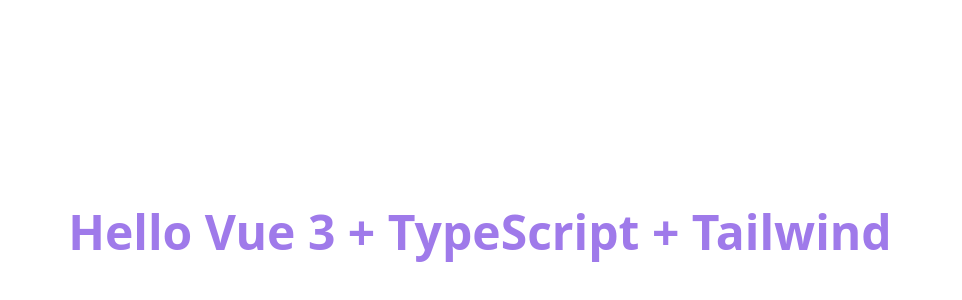
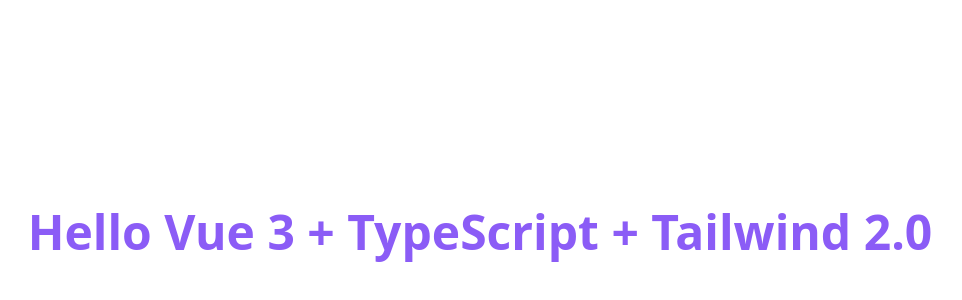
Before and after one commit to wiwatsrt/vue-starter, a Vue app: page / in a window 1280 px wide. Shown: the part 168-468 px from the top of the page, without its empty margins (160-1122 px from the left). Built offline with nearby package versions, Linux system fonts and the light colour scheme.

Commit message:
feat: upgrade Tailwindcss 2.0

```diff
--- a/src/App.vue
+++ b/src/App.vue
@@ -1,7 +1,7 @@
 <template>
   <div id="app" class="min-h-screen flex items-center justify-center">
     <h1 class="text-5xl font-bold text-purple-500">
-      Hello Vue 3 + TypeScript + Tailwind
+      Hello Vue 3 + TypeScript + Tailwind 2.0
     </h1>
   </div>
 </template>
```
Also changed, not shown: package.json (+26 -23 lines), 1 other file (tests, documents, lock files or other folders).
